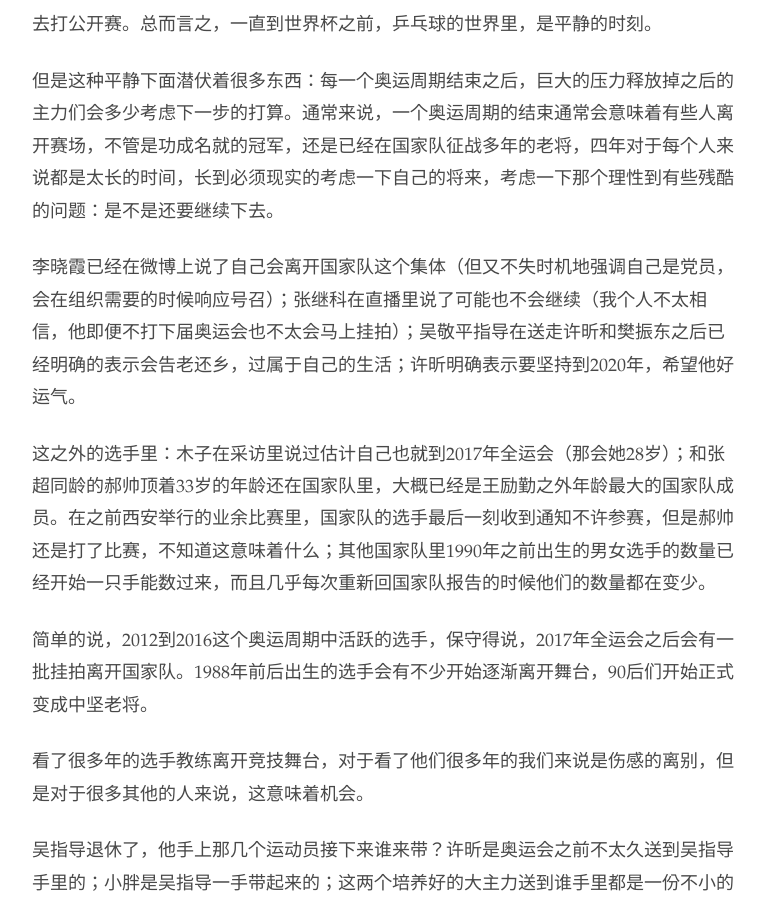
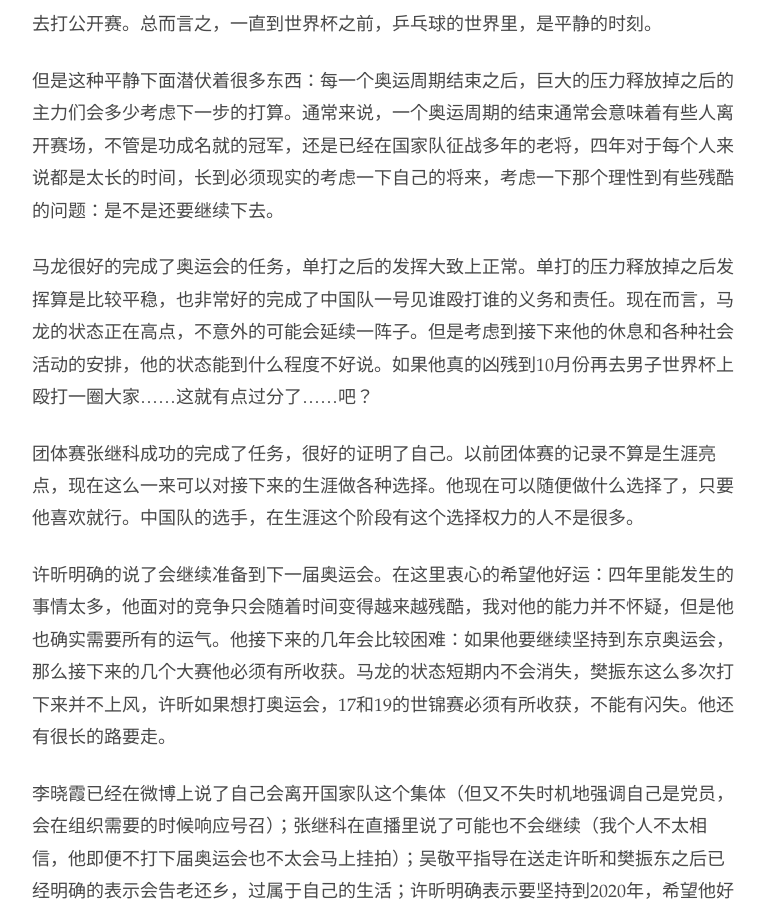
Before and after one commit to readandchedan/readandchedan.github.io, a Jekyll site: the page built from _posts/tabletennis/_posts/2016-09-04-after-olympics.md, in a window 1280 px wide and 900 px high, scrolled down 276 px. Shown: the whole window, without its empty margins (256-1021 px from the left). Built offline with Jekyll 4.4.1, drawn with Linux system fonts in a browser that asks for light colours.

Commit message:
new post

```diff
--- a/_posts/tabletennis/_posts/2016-09-04-after-olympics.md
+++ b/_posts/tabletennis/_posts/2016-09-04-after-olympics.md
@@ -8,6 +8,13 @@ layout: default
 夏天奥运会的大战结束之后，往往是一段平静的时刻。拿了冠军的主力们先是到处活动一番，例行社会活动之后然后短暂的休息，之后该去打联赛的打联赛，该去打公开赛的准备去打公开赛。总而言之，一直到世界杯之前，乒乓球的世界里，是平静的时刻。
 
 但是这种平静下面潜伏着很多东西：每一个奥运周期结束之后，巨大的压力释放掉之后的主力们会多少考虑下一步的打算。通常来说，一个奥运周期的结束通常会意味着有些人离开赛场，不管是功成名就的冠军，还是已经在国家队征战多年的老将，四年对于每个人来说都是太长的时间，长到必须现实的考虑一下自己的将来，考虑一下那个理性到有些残酷的问题：是不是还要继续下去。
+
+马龙很好的完成了奥运会的任务，单打之后的发挥大致上正常。单打的压力释放掉之后发挥算是比较平稳，也非常好的完成了中国队一号见谁殴打谁的义务和责任。现在而言，马龙的状态正在高点，不意外的可能会延续一阵子。但是考虑到接下来他的休息和各种社会活动的安排，他的状态能到什么程度不好说。如果他真的凶残到10月份再去男子世界杯上殴打一圈大家……这就有点过分了……吧？
+
+团体赛张继科成功的完成了任务，很好的证明了自己。以前团体赛的记录不算是生涯亮点，现在这么一来可以对接下来的生涯做各种选择。他现在可以随便做什么选择了，只要他喜欢就行。中国队的选手，在生涯这个阶段有这个选择权力的人不是很多。
+
+许昕明确的说了会继续准备到下一届奥运会。在这里衷心的希望他好运：四年里能发生的事情太多，他面对的竞争只会随着时间变得越来越残酷，我对他的能力并不怀疑，但是他也确实需要所有的运气。他接下来的几年会比较困难：如果他要继续坚持到东京奥运会，那么接下来的几个大赛他必须有所收获。马龙的状态短期内不会消失，樊振东这么多次打下来并不上风，许昕如果想打奥运会，17和19的世锦赛必须有所收获，不能有闪失。他还有很长的路要走。
+
 
 李晓霞已经在微博上说了自己会离开国家队这个集体（但又不失时机地强调自己是党员，会在组织需要的时候响应号召）；张继科在直播里说了可能也不会继续（我个人不太相信，他即便不打下届奥运会也不太会马上挂拍）；吴敬平指导在送走许昕和樊振东之后已经明确的表示会告老还乡，过属于自己的生活；许昕明确表示要坚持到2020年，希望他好运气。
 
```
